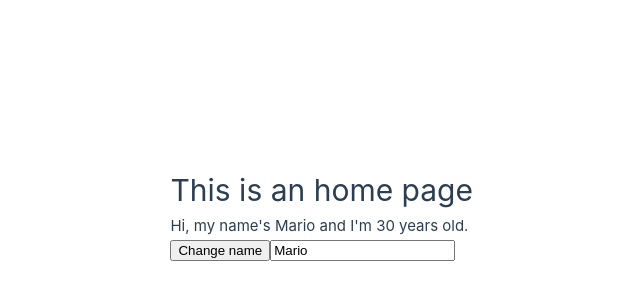
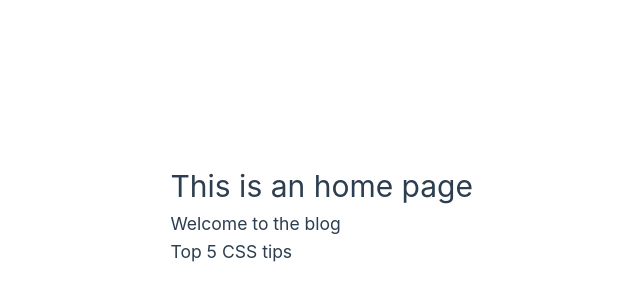
Before and after one commit to predrag-m/dojo-blog, a Vue app: page / in a window 1280 px wide. Shown: the part 186-486 px from the top of the page, without its empty margins (167-807 px from the left). Built offline with nearby package versions, Linux system fonts and the light colour scheme.

Commit message:
Created PostList.vue for our dojo-blog app

```diff
--- /dev/null
+++ b/src/components/PostList.vue
@@ -0,0 +1,21 @@
+<script setup lang="ts">
+import { defineProps, type PropType } from "vue";
+import type Post from "@/types/Post";
+
+const props = defineProps({
+  posts: {
+    required: true,
+    type: Array as PropType<Post[]>,
+  },
+});
+</script>
+
+<template>
+  <div class="post-list">
+    <div v-for="post in posts" :key="post.id">
+      <h3>{{ post.title }}</h3>
+    </div>
+  </div>
+</template>
+
+<style scoped></style>
--- /dev/null
+++ b/src/types/Post.ts
@@ -0,0 +1,7 @@
+type Post = {
+  title: string;
+  body: string;
+  id: number;
+};
+
+export default Post;
--- a/src/views/HomeView.vue
+++ b/src/views/HomeView.vue
@@ -1,33 +1,21 @@
 <script setup lang="ts">
 import { ref } from "vue";
+import type Post from "@/types/Post";
+import PostList from "@/components/PostList.vue";
 
-const myParag = ref<HTMLParagraphElement | null>(null);
-console.log(myParag.value); // NULL
-
-const name = ref("Mario");
-const age = ref(30);
-
-const handleClick = () => {
-  if (myParag.value != null) {
-    myParag.value.classList.add("test");
-  }
-
-  console.log(myParag);
-  console.log(myParag.value); // our <p> DOM element
-  console.log(myParag.value?.innerText);
-};
+const posts = ref<Post[]>([
+  { title: "Welcome to the blog", body: "Lorem Ipsum", id: 1 },
+  { title: "Top 5 CSS tips", body: "Lorem Ipsum", id: 2 },
+]);
 </script>
 
 <template>
   <div class="home">
     <h1>This is an home page</h1>
-    <p ref="myParag">Hi, my name's {{ name }} and I'm {{ age }} years old.</p>
-    <button @click="handleClick">Change name</button>
-    <input v-model="name" type="text" />
+    <post-list :posts="posts"/>
   </div>
 </template>
 
 <style scoped>
-@media (min-width: 1024px) {
-}
+/* @media (min-width: 1024px) {} */
 </style>
--- a/src/views/Test2View.vue
+++ b/src/views/Test2View.vue
@@ -1,5 +1,5 @@
 <script setup lang="ts">
-import { computed, ref } from "vue";
+import { computed, ref, watch, watchEffect } from "vue";
 
 const search = ref("");
 const names = ref([
@@ -11,6 +11,27 @@ const names = ref([
   "Koopa",
   "Peach",
 ]);
+
+/// WatchHook:
+/// Preferable method - because it is easier for other programmers to see what variavles are being watched
+/// Every time the 'search' reactive constant changes, our anon function will be triggered
+const stopWatch = watch(search, () => {
+  console.log("watch function ran.");
+});
+
+/// WatchEffect:
+/// This arrow func runs 1 time initially - when the setup function first time runs WHILE watch( param, ()=>{}) doesn't do that
+/// WatchEffect watches any and every reactive constant that is inside the anon arrow functions body
+const stopWatchEffect = watchEffect(() => {
+  console.log("watchEffect function ran.");
+});
+
+/// Both watch() and watchEffect() are returning a function, which we are storing in constants 'stopWatch' and 'stopWatchEffect'
+const handleStopWatching = () => {
+  stopWatch();
+  stopWatchEffect();
+};
+
 /// name.includes(search.value) returns TRUE | FALSE    /// If true, that name will remain in the array /// If false, it will be filtered out.
 const matchingNames = computed(() =>
   names.value.filter((name) =>
@@ -26,6 +47,7 @@ const matchingNames = computed(() =>
     <p>Search Term - {{ search }}</p>
     <div v-for="(name, index) in matchingNames" :key="index">{{ name }}</div>
   </div>
+  <button @click="handleStopWatching">Stop Watching</button>
 </template>
 
 <style scoped></style>
```
